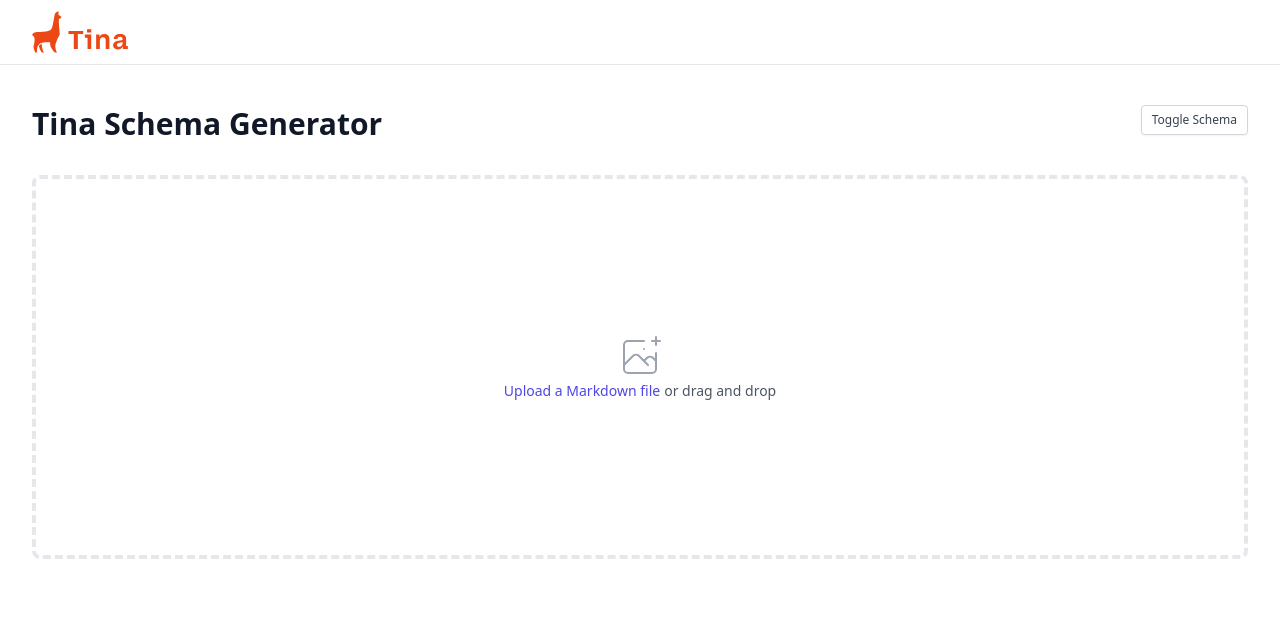
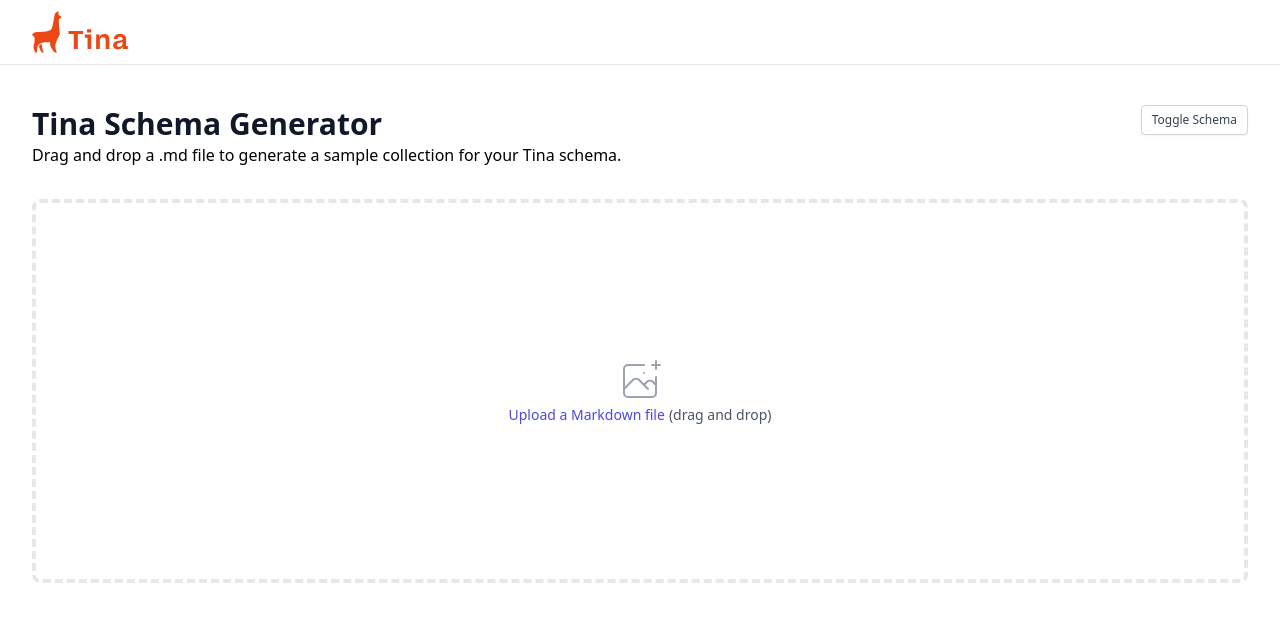
Before and after one commit to tinacms/schema-generator, a Next.js app: page / in a window 1280 px wide. Shown: the top 622 px of the page. Built offline with nearby package versions, Linux system fonts and the light colour scheme.

Commit message:
basic styling

```diff
--- a/components/FileDropper.tsx
+++ b/components/FileDropper.tsx
@@ -5,13 +5,7 @@
   const onDrop = useCallback((acceptedFiles) => {
     acceptedFiles.forEach((file: any) => {
       const reader = new FileReader();
-
-      reader.onabort = () => console.log("file reading was aborted");
-      reader.onerror = () => console.log("file reading has failed");
       reader.onload = () => {
-        // Do whatever you want with the file contents
-        const binaryStr = reader.result;
-
         var decoder = new TextDecoder("utf-8");
         const result = decoder.decode(reader.result as any);
         console.log(result);
@@ -59,7 +53,7 @@
                     className="sr-only"
                   />
                 </label>
-                <p className="pl-1">or drag and drop</p>
+                <p className="pl-1">(drag and drop)</p>
               </div>
             </div>
           </section>
--- a/components/SchemaPreview.tsx
+++ b/components/SchemaPreview.tsx
@@ -66,13 +66,14 @@
   return collectionDef;
 };
 
-export default function SchemaPreview({ markdown, open, setOpen }: any) {
+export default function SchemaPreview({ markdownFiles, open, setOpen }: any) {
   const schema = useMemo(() => {
-    if (!markdown) {
-      return {};
-    }
-    return createCollectionDef("foo", "src/content/bar", markdown);
-  }, [markdown]);
+    return {
+      collections: markdownFiles.map((markdown: string) =>
+        createCollectionDef("collection-name", "path/to/collection", markdown)
+      ),
+    };
+  }, [markdownFiles]);
 
   return (
     <Transition.Root show={open} as={Fragment}>
--- a/pages/index.tsx
+++ b/pages/index.tsx
@@ -41,14 +41,18 @@
 );
 
 export default function Example() {
-  const [markdown, setMarkdown] = useState<string>();
+  const [markdownFiles, setMarkdownFiles] = useState<string[]>([]);
   const [open, setOpen] = useState(false);
 
   useEffect(() => {
-    if (markdown) {
+    if (markdownFiles?.length) {
       setOpen(true);
     }
-  }, [markdown]);
+  }, [markdownFiles?.length]);
+
+  const addMarkdown = (markdownFile: string) => {
+    setMarkdownFiles((old) => [...old, markdownFile]);
+  };
 
   return (
     <>
@@ -163,15 +167,19 @@
               <h1 className="text-3xl font-bold leading-tight text-gray-900">
                 Tina Schema Generator
               </h1>
+              <p>
+                Drag and drop a .md file to generate a sample collection for
+                your Tina schema.
+              </p>
             </div>
           </header>
           <main>
             <div className="max-w-7xl mx-auto sm:px-6 lg:px-8">
               {/* Replace with your content */}
               <div className="px-4 py-8 sm:px-0">
-                <FileDropper setMarkdown={setMarkdown} />
+                <FileDropper setMarkdown={addMarkdown} />
                 <SchemaPreview
-                  markdown={markdown}
+                  markdownFiles={markdownFiles}
                   open={open}
                   setOpen={setOpen}
                 />
```
